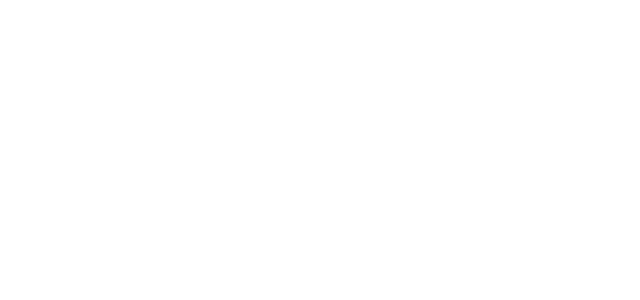
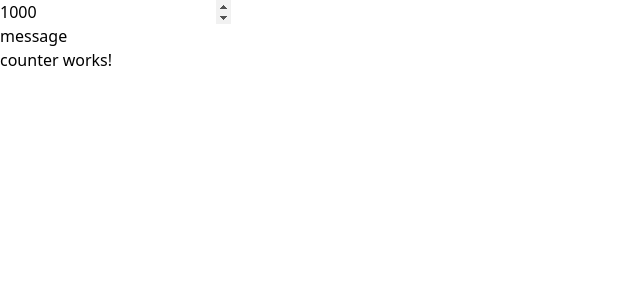
Before and after one commit to JosephMSS/angular-store, an Angular app: page /about in a window 1280 px wide. Before the commit this address led to /. Shown: the top 300 px of the page, without its empty margins (0-640 px from the left). Built offline with nearby package versions, Linux system fonts and the light colour scheme.

Commit message:
Add AboutComponent to app.routes.ts

```diff
--- a/src/app/app.routes.ts
+++ b/src/app/app.routes.ts
@@ -1,8 +1,13 @@
 import { Routes } from '@angular/router';
 import { ListComponent } from './domains/products/pages/list/list.component';
+import { AboutComponent } from './domains/info/pages/about/about.component';
 export const routes: Routes = [
   {
     path: '',
     component: ListComponent,
   },
+  {
+    path: 'about',
+    component: AboutComponent,
+  },
 ];
--- a/src/app/domains/info/pages/about/about.component.html
+++ b/src/app/domains/info/pages/about/about.component.html
@@ -1,5 +1,9 @@
-<p></p>
-<p></p>
+<p>
+  <input type="number" (change)="changeDurationHandler($event)" [value]="duration()">
+</p>
+<p>
+  <input type="text" (change)="changeMessageHandler($event)" [value]="message()">
+</p>
 <p>
   <app-counter [duration]="duration()" [message]="message()" />
 </p>
--- a/src/app/domains/info/pages/about/about.component.ts
+++ b/src/app/domains/info/pages/about/about.component.ts
@@ -15,4 +15,8 @@ export class AboutComponent {
     const input = event.target as HTMLInputElement;
     this.duration.update((_state) => input.valueAsNumber);
   }
+  changeMessageHandler(event: Event) {
+    const input = event.target as HTMLInputElement;
+    this.message.update((_state) => input.value);
+  }
 }
```
